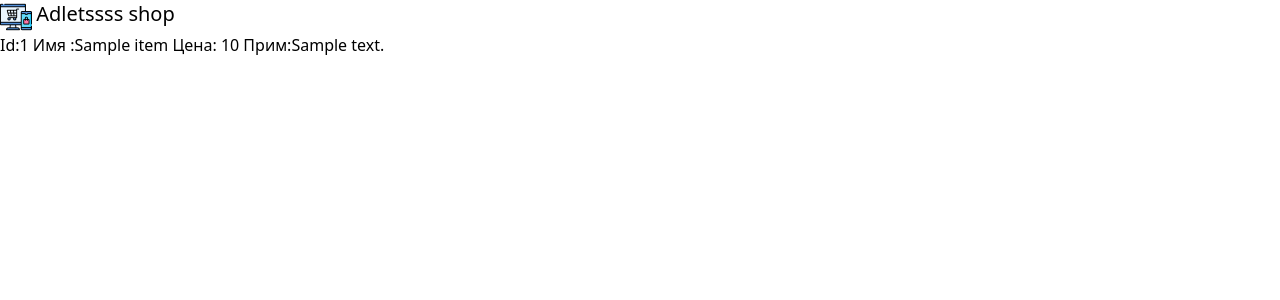
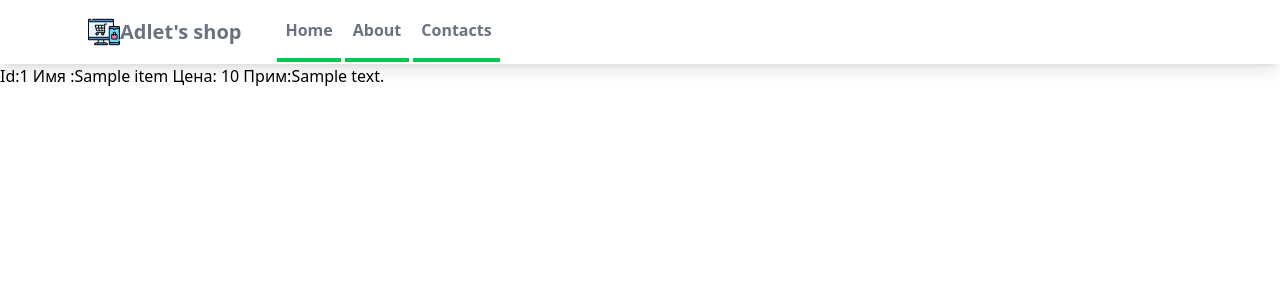
Before and after one commit to adlettop/ecom_ex, a Django app: template mysite/ecom/templates/ecom/index.html in a window 1280 px wide. Shown: the top 300 px of the page. Run offline with Django 5.2, Linux system fonts and the light colour scheme; the template is opened without the code that fills it: most values are stand-ins (such as "Sample title", 1, 10 or a date in 2020).

Commit message:
base template + navbar

```diff
--- a/mysite/ecom/static/ecom/style.css
+++ b/mysite/ecom/static/ecom/style.css
@@ -1,4 +1,5 @@
 /*! tailwindcss v4.1.10 | MIT License | https://tailwindcss.com */
+@layer properties;
 @layer theme, base, components, utilities;
 @layer theme {
   :root, :host {
@@ -7,10 +8,13 @@
     --font-mono: ui-monospace, SFMono-Regular, Menlo, Monaco, Consolas, "Liberation Mono",
       "Courier New", monospace;
     --color-green-500: oklch(72.3% 0.219 149.579);
+    --color-gray-500: oklch(55.1% 0.027 264.364);
     --color-white: #fff;
     --spacing: 0.25rem;
+    --container-6xl: 72rem;
     --text-xl: 1.25rem;
     --text-xl--line-height: calc(1.75 / 1.25);
+    --font-weight-semibold: 600;
     --default-font-family: var(--font-sans);
     --default-mono-font-family: var(--font-mono);
   }
@@ -91,6 +95,7 @@
     list-style: none;
   }
   img, svg, video, canvas, audio, iframe, embed, object {
+    display: block;
     vertical-align: middle;
   }
   img, video {
@@ -163,26 +168,178 @@
   .static {
     position: static;
   }
+  .mx-auto {
+    margin-inline: auto;
+  }
+  .block {
+    display: block;
+  }
+  .flex {
+    display: flex;
+  }
   .h-8 {
     height: calc(var(--spacing) * 8);
   }
   .w-8 {
     width: calc(var(--spacing) * 8);
   }
-  .bg-green-500 {
-    background-color: var(--color-green-500);
+  .max-w-6xl {
+    max-width: var(--container-6xl);
   }
-  .object-contain {
-    object-fit: contain;
+  .items-center {
+    align-items: center;
   }
-  .p-4 {
-    padding: calc(var(--spacing) * 4);
+  .justify-between {
+    justify-content: space-between;
+  }
+  .space-x-1 {
+    :where(& > :not(:last-child)) {
+      --tw-space-x-reverse: 0;
+      margin-inline-start: calc(calc(var(--spacing) * 1) * var(--tw-space-x-reverse));
+      margin-inline-end: calc(calc(var(--spacing) * 1) * calc(1 - var(--tw-space-x-reverse)));
+    }
+  }
+  .space-x-7 {
+    :where(& > :not(:last-child)) {
+      --tw-space-x-reverse: 0;
+      margin-inline-start: calc(calc(var(--spacing) * 7) * var(--tw-space-x-reverse));
+      margin-inline-end: calc(calc(var(--spacing) * 7) * calc(1 - var(--tw-space-x-reverse)));
+    }
+  }
+  .border-b-4 {
+    border-bottom-style: var(--tw-border-style);
+    border-bottom-width: 4px;
+  }
+  .border-green-500 {
+    border-color: var(--color-green-500);
+  }
+  .bg-white {
+    background-color: var(--color-white);
+  }
+  .px-2 {
+    padding-inline: calc(var(--spacing) * 2);
+  }
+  .px-4 {
+    padding-inline: calc(var(--spacing) * 4);
+  }
+  .py-4 {
+    padding-block: calc(var(--spacing) * 4);
   }
   .text-xl {
     font-size: var(--text-xl);
     line-height: var(--tw-leading, var(--text-xl--line-height));
   }
-  .text-white {
-    color: var(--color-white);
+  .font-semibold {
+    --tw-font-weight: var(--font-weight-semibold);
+    font-weight: var(--font-weight-semibold);
+  }
+  .text-gray-500 {
+    color: var(--color-gray-500);
+  }
+  .shadow-lg {
+    --tw-shadow: 0 10px 15px -3px var(--tw-shadow-color, rgb(0 0 0 / 0.1)), 0 4px 6px -4px var(--tw-shadow-color, rgb(0 0 0 / 0.1));
+    box-shadow: var(--tw-inset-shadow), var(--tw-inset-ring-shadow), var(--tw-ring-offset-shadow), var(--tw-ring-shadow), var(--tw-shadow);
   }
 }
+@property --tw-space-x-reverse {
+  syntax: "*";
+  inherits: false;
+  initial-value: 0;
+}
+@property --tw-border-style {
+  syntax: "*";
+  inherits: false;
+  initial-value: solid;
+}
+@property --tw-font-weight {
+  syntax: "*";
+  inherits: false;
+}
+@property --tw-shadow {
+  syntax: "*";
+  inherits: false;
+  initial-value: 0 0 #0000;
+}
+@property --tw-shadow-color {
+  syntax: "*";
+  inherits: false;
+}
+@property --tw-shadow-alpha {
+  syntax: "<percentage>";
+  inherits: false;
+  initial-value: 100%;
+}
+@property --tw-inset-shadow {
+  syntax: "*";
+  inherits: false;
+  initial-value: 0 0 #0000;
+}
+@property --tw-inset-shadow-color {
+  syntax: "*";
+  inherits: false;
+}
+@property --tw-inset-shadow-alpha {
+  syntax: "<percentage>";
+  inherits: false;
+  initial-value: 100%;
+}
+@property --tw-ring-color {
+  syntax: "*";
+  inherits: false;
+}
+@property --tw-ring-shadow {
+  syntax: "*";
+  inherits: false;
+  initial-value: 0 0 #0000;
+}
+@property --tw-inset-ring-color {
+  syntax: "*";
+  inherits: false;
+}
+@property --tw-inset-ring-shadow {
+  syntax: "*";
+  inherits: false;
+  initial-value: 0 0 #0000;
+}
+@property --tw-ring-inset {
+  syntax: "*";
+  inherits: false;
+}
+@property --tw-ring-offset-width {
+  syntax: "<length>";
+  inherits: false;
+  initial-value: 0px;
+}
+@property --tw-ring-offset-color {
+  syntax: "*";
+  inherits: false;
+  initial-value: #fff;
+}
+@property --tw-ring-offset-shadow {
+  syntax: "*";
+  inherits: false;
+  initial-value: 0 0 #0000;
+}
+@layer properties {
+  @supports ((-webkit-hyphens: none) and (not (margin-trim: inline))) or ((-moz-orient: inline) and (not (color:rgb(from red r g b)))) {
+    *, ::before, ::after, ::backdrop {
+      --tw-space-x-reverse: 0;
+      --tw-border-style: solid;
+      --tw-font-weight: initial;
+      --tw-shadow: 0 0 #0000;
+      --tw-shadow-color: initial;
+      --tw-shadow-alpha: 100%;
+      --tw-inset-shadow: 0 0 #0000;
+      --tw-inset-shadow-color: initial;
+      --tw-inset-shadow-alpha: 100%;
+      --tw-ring-color: initial;
+      --tw-ring-shadow: 0 0 #0000;
+      --tw-inset-ring-color: initial;
+      --tw-inset-ring-shadow: 0 0 #0000;
+      --tw-ring-inset: initial;
+      --tw-ring-offset-width: 0px;
+      --tw-ring-offset-color: #fff;
+      --tw-ring-offset-shadow: 0 0 #0000;
+    }
+  }
+}
--- /dev/null
+++ b/mysite/ecom/templates/ecom/base.html
@@ -0,0 +1,20 @@
+<!DOCTYPE html>
+{% load static %}
+
+<html>
+    <head>
+        <meta charset="utf-8">
+        <meta http-equiv="X-UA-Compatible" content="IE=edge">
+        <title></title>
+        <meta name="description" content="">
+        <meta name="viewport" content="width=device-width, initial-scale=1">
+        <link rel="stylesheet" href="{% static 'ecom/style.css' %}">
+        {% comment %} <link href="https://cdn.jsdelivr.net/npm/tailwindcss@2.2.19/dist/tailwind.min.css" rel="stylesheet"> {% endcomment %}
+    </head>
+    <body>
+
+        {% block content %}
+
+        {% endblock content%}
+    </body>
+</html>
--- a/mysite/ecom/templates/ecom/index.html
+++ b/mysite/ecom/templates/ecom/index.html
@@ -1,18 +1,23 @@
+{% extends 'ecom/base.html' %}
 {% load static %}
 
 
-<html>
-    <head>
-        <link rel="stylesheet" href="{% static 'ecom/style.css' %}">
-    </head>
-    <body>
-        <nav>
+
+{% block content %}
+    <nav class="bg-white shadow-lg">
+        <div class= "max-w-6xl mx-auto px-4">
+            <div class ="flex justify-between">
+                <div class="flex space-x-7">
                     <div>
-            <div>
-                <div>
-                    <div class = "flex">
+                    <a href="#" class="flex items-center px-2 py-4">
                         <img class="w-8 h-8" src="{% static 'ecom/images/shop.png' %}" alt="shop" />
-                        <span class= "text-xl"> Adletssss shop</span>
+                        <span class="text-gray-500 font-semibold text-xl"> Adlet's shop</span>
+                        </a>
+                    </div>
+                    <div class="items-center flex space-x-1">
+                        <a href="#" class="py-4 px-2 text-gray-500 font-semibold border-b-4 border-green-500"> Home</a>
+                        <a href="#" class="py-4 px-2 text-gray-500 font-semibold border-b-4 border-green-500"> About</a>
+                        <a href="#" class="py-4 px-2 text-gray-500 font-semibold border-b-4 border-green-500"> Contacts</a>
                     </div>
                 </div>
             </div>
@@ -26,5 +31,4 @@
             </a>
             {% endfor %}
         </h2>
-    </body>
-</html>
+{% endblock content %}
```
Also changed, not shown: mysite/db.sqlite3, mysite/postcss.config.mjs (line endings or trailing spaces). Lines whose indentation alone changed are shown as unchanged.
